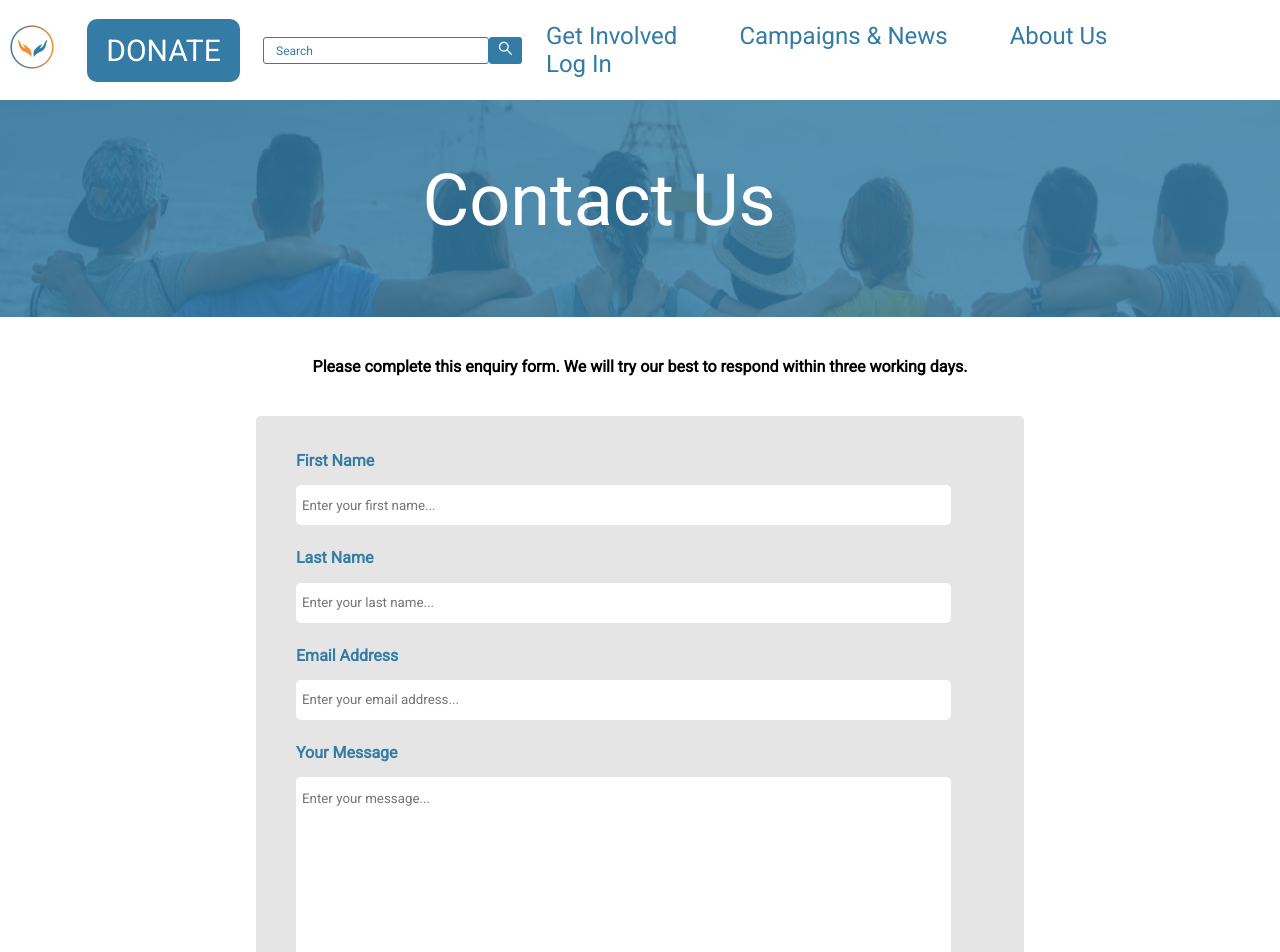
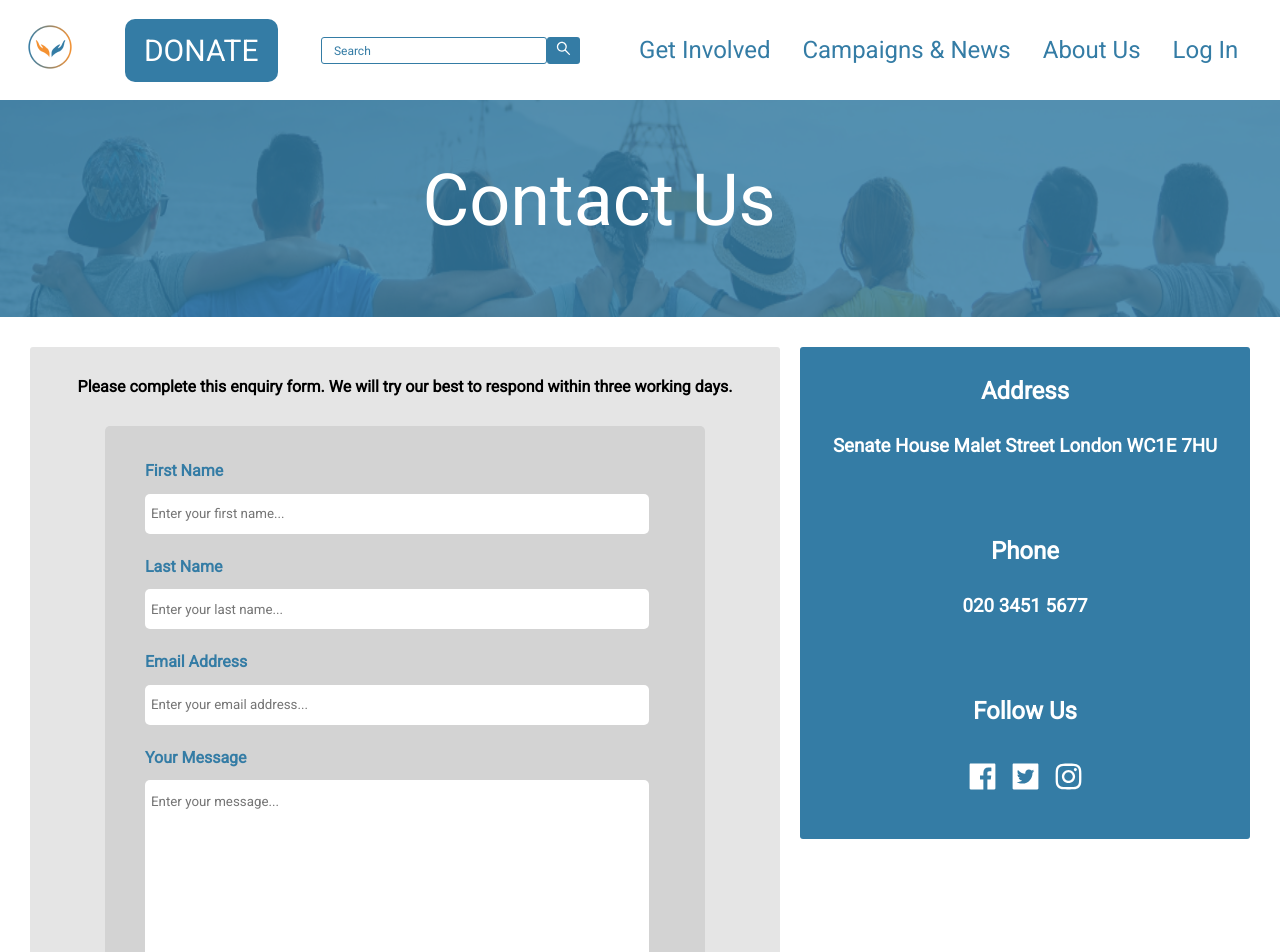
Before and after one commit to Dilekcn/charity, a React (Create React App) app: page /contact-us in a window 1280 px wide. Shown: the top 952 px of the page. Built offline with nearby package versions, Linux system fonts and the light colour scheme; data requests are answered from the project's data file.

Commit message:
updated contact us page

```diff
--- a/src/components/ContactUs/ContactUs.css
+++ b/src/components/ContactUs/ContactUs.css
@@ -1,12 +1,25 @@
+.contact-us-container {
+	display: flex;
+	justify-content: center;
+	height: auto;
+	margin: 30px;
+}
+
 .contact-us-intro-text {
 	text-align: center;
-	padding: 40px 0px;
+	padding: 30px 0px;
 }
 
 .contact-us-form-container {
 	display: flex;
+	flex-direction: column;
 	justify-content: center;
+	align-items: center;
 	height: auto;
+	flex: 5;
+	margin-right: 20px;
+	background-color: #e5e5e5;
+	border-radius: 3px;
 }
 
 .contact-us-form {
@@ -14,8 +27,8 @@
 	flex-direction: column;
 	justify-content: center;
 	align-items: left;
-	width: 60%;
-	background-color: #e5e5e5;
+	width: 80%;
+	background-color: lightgrey;
 	margin-bottom: 40px;
 	padding: 30px 0px 30px 40px;
 	border-radius: 5px;
@@ -62,3 +75,43 @@
 	width: 150px;
 	margin: 10px auto;
 }
+
+.contact-us-communication {
+	display: flex;
+	flex-direction: column;
+	align-items: center;
+	background-color: #347ca5;
+	color: #fff;
+	flex: 3;
+	border-radius: 3px;
+	height: 80%;
+}
+
+.contact-us-communication-address-title {
+	text-align: center;
+	padding: 30px 0px;
+	font-weight: bolder;
+}
+
+.contact-us-communication-phone-title {
+	text-align: center;
+	padding: 80px 0px 30px 0px;
+	font-weight: bolder;
+}
+
+.contact-us-communication-follow-us-title {
+	text-align: center;
+	padding: 80px 0px 30px 0px;
+	font-weight: bolder;
+}
+
+.contact-us-communication-sm-logo-link {
+	margin: 0;
+}
+
+.contact-us-communication-sm-logo {
+	font-size: 33px;
+	margin: 5px;
+	fill: white;
+	margin-bottom: 40px;
+}
--- a/src/components/ContactUs/ContactUs.js
+++ b/src/components/ContactUs/ContactUs.js
@@ -2,6 +2,12 @@ import React, { useState, useLayoutEffect } from 'react';
 import './ContactUs.css';
 import imageHeader from '../GetInvolved/DonateGoods/Rectangle 26.png';
 import axios from 'axios';
+import {
+	AiFillFacebook,
+	AiFillTwitterSquare,
+	AiOutlineInstagram,
+} from 'react-icons/ai';
+import { Link } from 'react-router-dom';
 
 const ContactUs = () => {
 	useLayoutEffect(() => {
@@ -44,11 +50,12 @@ const ContactUs = () => {
 					<h1 className="donate-goods-text">Contact Us</h1>
 				</div>
 			</div>
+			<div className="contact-us-container">
+				<div className="contact-us-form-container">
 					<h4 className="contact-us-intro-text">
-				Please complete this enquiry form. We will try our best to respond
-				within three working days.
+						Please complete this enquiry form. We will try our best to
+						respond within three working days.
 					</h4>
-			<div className="contact-us-form-container">
 					<form className="contact-us-form" onSubmit={submitMessage}>
 						<label>First Name</label>
 						<input
@@ -82,6 +89,56 @@ const ContactUs = () => {
 						</button>
 					</form>
 				</div>
+				<div className="contact-us-communication">
+					<div className="contact-us-communication-address">
+						<h2 className="contact-us-communication-address-title">
+							Address
+						</h2>
+						<h3 className="contact-us-communication-address-text">
+							Senate House Malet Street London WC1E 7HU
+						</h3>
+					</div>
+					<div className="contact-us-communication-phone">
+						<h2 className="contact-us-communication-phone-title">
+							Phone
+						</h2>
+						<h3 className="contact-us-communication-phone-text">
+							020 3451 5677
+						</h3>
+					</div>
+					<div className="contact-us-communication-follow-us">
+						<h2 className="contact-us-communication-follow-us-title">
+							Follow Us
+						</h2>
+						<div>
+							<a
+								href="https://www.facebook.com/"
+								target="_blank"
+								rel="noreferrer"
+								className="contact-us-communication-sm-logo-link"
+							>
+								<AiFillFacebook className="contact-us-communication-sm-logo" />
+							</a>
+							<a
+								href="https://www.twitter.com/"
+								target="_blank"
+								rel="noreferrer"
+								className="contact-us-communication-sm-logo-link"
+							>
+								<AiFillTwitterSquare className="contact-us-communication-sm-logo" />
+							</a>
+							<a
+								href="https://www.instagram.com/"
+								target="_blank"
+								rel="noreferrer"
+								className="contact-us-communication-sm-logo-link"
+							>
+								<AiOutlineInstagram className="contact-us-communication-sm-logo" />
+							</a>
+						</div>
+					</div>
+				</div>
+			</div>
 		</div>
 	);
 };
--- a/src/components/Footer/Footer.css
+++ b/src/components/Footer/Footer.css
@@ -86,9 +86,7 @@
 	font-size: 40px;
 }
 
-.footer-nav > ul,
-li,
-a {
+.footer-nav > ul > li > a {
 	padding-right: 15px;
 }
 
@@ -144,9 +142,7 @@ a {
 }
 
 @media (max-width: 450px) {
-	.footer-nav ul,
-	li,
-	a {
+	.footer-nav ul > li > a {
 		font-size: 10px;
 	}
 	.form-input {
```
Also changed, not shown: src/components/Header/Header.css (indentation only). Lines whose indentation alone changed are shown as unchanged.
